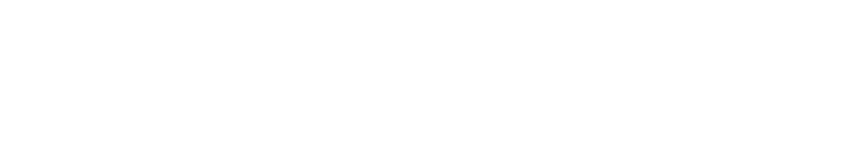
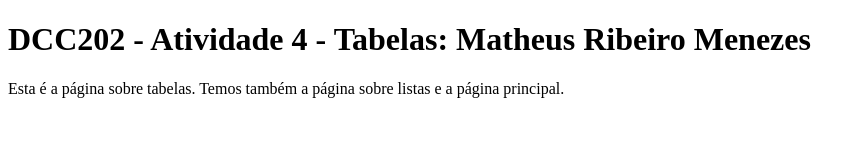
Before and after one commit to ufjf-dcc202/ufjf-dcc202-2023-3-a-atv4-matheusrm321, a website: page tabelas.html in a window 1280 px wide. Shown: the whole page, without its empty margins (0-866 px from the left). Drawn offline with Linux system fonts and the light colour scheme.

Commit message:
Criei o titulo e o paragrafo na main

```diff
--- a/tabelas.html
+++ b/tabelas.html
@@ -6,6 +6,9 @@
     <title>DCC202 - Atividade 4 - Tabelas: Matheus Ribeiro Menezes</title>
 </head>
 <body>
-
+    <main>
+        <h1> DCC202 - Atividade 4 - Tabelas: Matheus Ribeiro Menezes </h1>
+        <p>Esta é a página sobre tabelas. Temos também a página sobre listas e a página principal.</p>
+    </main>
 </body>
 </html>
```
